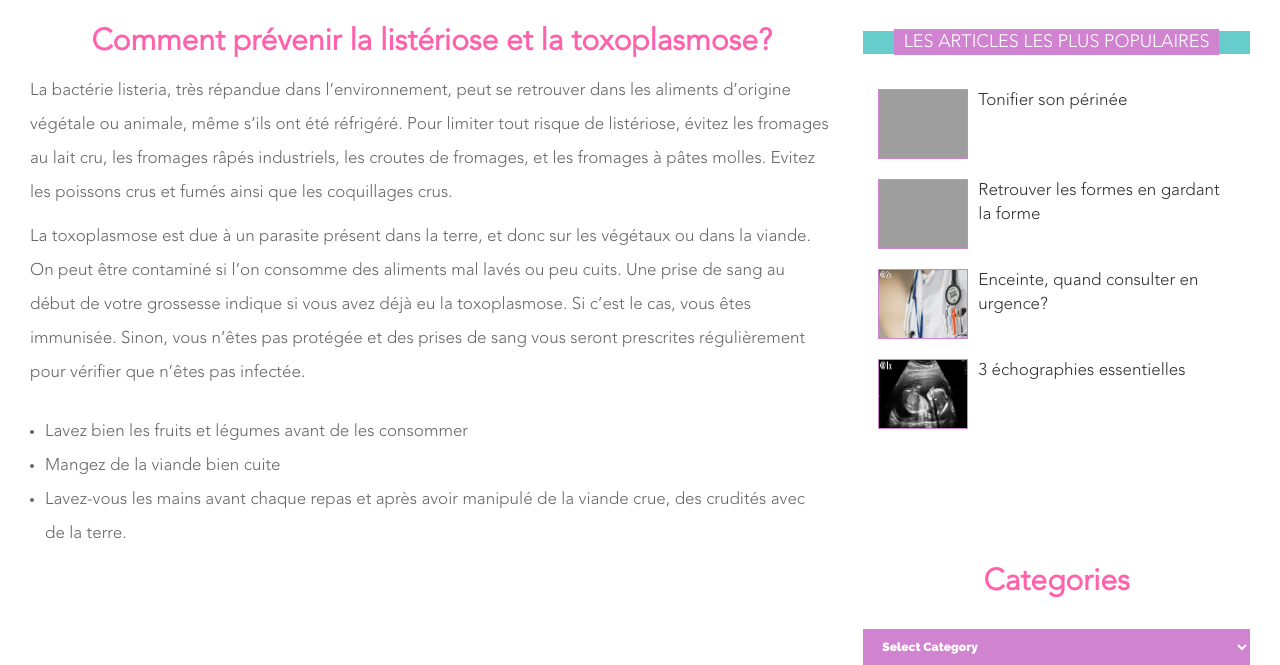
After one commit to AbdeladimLAAROUA/OumRose, a PHP site: page /blogContent.php in a window 1280 px wide. The commit adds this page. Shown: the part 567-1232 px from the top of the page. Run offline with PHP 8.4, Linux system fonts and the light colour scheme; some libraries are stand-ins or nearby versions; grey boxes are pictures that could not be loaded.

Commit message:
page des blogs

```diff
--- a/assets/css/blogStyle.css
+++ b/assets/css/blogStyle.css
@@ -10,9 +10,9 @@ License URI: http://www.gnu.org/licenses/gpl-2.0.html
 */
 
 body{background:#f5f5f5}
-ul{padding:0; margin:0; list-style:none}
-a{text-decoration:none; color:#2f2f2f}
-a:hover{color:#646464; text-decoration:none}
+ul{margin:0; list-style:none;}
+a{text-decoration:none; color:#2f2f2f;font-family: "avenir";}
+a:hover{color:#646464; text-decoration:none;font-family: "avenir";}
 a:focus{outline:none; text-decoration:none}
 h1, h2, h3, h4, h5, h6{font-family:'Oswald',sans-serif}
 h2{line-height:23px}
@@ -113,10 +113,10 @@ img:hover{opacity:0.75}
 .slick-prev{ background-image:url(images/slider_prev.png); background-repeat:no-repeat; background-position:center; left:10px}
 .slick-next:before{ content:""}
 .slick-next{ background-image:url(images/slider_next.png); background-repeat:no-repeat; background-position:center; left:60px}
-.slick-prev, .slick-next{background-color:#000; top:10%; width:40px; height:40px}
+.slick-prev, .slick-next{background-color:#d083cf; top:10%; width:40px; height:40px}
 .slick-prev:hover, .slick-next:hover{opacity:0.5}
 .latest_post{float:left; display:inline; width:100%}
-.latest_post > h2{background:none repeat scroll 0 0 #151515; color:#fff; font-family:'Oswald',sans-serif; font-size:18px; margin-top:5px; font-weight:400; margin-bottom:10px; margin-left:0; padding:0; position:relative; text-align:center; text-transform:uppercase}
+.latest_post > h2{background:none repeat scroll 0 0 #6cc; color:#fff; font-family:'Oswald',sans-serif; font-size:18px; margin-top:5px; font-weight:400; margin-bottom:10px; margin-left:0; padding:0; position:relative; text-align:center; text-transform:uppercase}
 .latest_post > h2 span{padding:4px 10px}
 .latest_postnav{height:auto !important; margin-top:20px}
 .latest_postnav li{margin-bottom:10px; float:left; width:100%}
@@ -127,22 +127,22 @@ img:hover{opacity:0.75}
 #contentSection{float:left; display:inline; width:100%; background-color:#fff; padding:0 30px}
 .left_content{float:left; display:inline; width:100%}
 .single_post_content{float:left; display:inline; width:100%; margin-bottom:20px}
-.single_post_content > h2{background:none repeat scroll 0 0 #151515; color:#fff; font-family:'Oswald',sans-serif; font-size:18px; font-weight:400; margin-bottom:10px; margin-left:0; margin-top:5px; padding:0; position:relative; text-align:center; text-transform:uppercase; margin-bottom:20px}
+.single_post_content > h2{background:none repeat scroll 0 0 #6cc; color:#fff; font-family:'Oswald',sans-serif; font-size:18px; font-weight:400; margin-bottom:10px; margin-left:0; margin-top:5px; padding:0; position:relative; text-align:center; text-transform:uppercase; margin-bottom:20px}
 .single_post_content > h2 span{padding:4px 10px}
 .single_post_content_left{float:left; display:inline; width:49%}
 .business_catgnav{}
 .business_catgnav li{float:left; display:block; width:100%}
 .bsbig_fig{width:100%}
 .bsbig_fig > a{display:block}
-.bsbig_fig > a img{width:100%}
-.bsbig_fig figcaption{color:#333; font-family:"Oswald",sans-serif; font-size:23px; font-weight:300; margin-top:10px; margin-bottom:10px}
+.bsbig_fig > a img{width:100%;height: 272px;}
+.bsbig_fig figcaption{height:60px;color:#333; font-family:"Oswald",sans-serif; font-size:23px; font-weight:300; margin-top:10px; margin-bottom:10px}
 .single_post_content_right{float:right; display:inline; width:48%}
 .right_content{float:left; display:inline; width:100%; min-height:300px}
 .spost_nav{}
 .spost_nav li{float:left; display:block; width:100%; margin-bottom:10px}
 .spost_nav .media-left{width:100px; height:80px}
-.media-left > img{height:70px; width:90px}
-.spost_nav .media-body > a{font-family:"Oswald",sans-serif}
+.media-left > img{height:70px; width:90px;border: solid 1px #d083cf;}
+/*.spost_nav .media-body > a{font-family:"Oswald",sans-serif}*/
 .featured_img{position:relative}
 .overlay:hover{ background:none repeat scroll 0 0 rgba(0,0,0,0.4)}
 .overlay{ bottom:0; display:block; left:0; position:absolute; width:100%; z-index:2; height:100%; -webkit-transition:all 0.5s; -mz-transition:all 0.5s; -ms-transition:all 0.5s; -o-transition:all 0.5s; transition:all 0.5s}
@@ -175,8 +175,8 @@ figure.effect-layla:hover figcaption::before, figure.effect-layla:hover figcapti
 figure.effect-layla:hover h2{padding-top:26%}
 figure.effect-layla:hover h2, figure.effect-layla:hover a{opacity:1; -webkit-transform:translate3d(0,-35px,0); transform:translate3d(0,-35px,0)}
 figure.effect-layla:hover figcaption::after, figure.effect-layla:hover h2, figure.effect-layla:hover a, figure.effect-layla:hover img{-webkit-transition-delay:0.15s; transition-delay:0.15s}
-.single_sidebar{float:left; display:inline; width:100%; margin-bottom:20px}
-.single_sidebar > h2{background:none repeat scroll 0 0 #151515; color:#fff; font-family:"Oswald",sans-serif; font-size:18px; font-weight:400; margin-bottom:10px; margin-left:0; margin-top:5px; padding:0; position:relative; text-align:center; text-transform:uppercase}
+.single_sidebar{float:left; display:inline; width:100%; margin-bottom:20px;height: 540px;}
+.single_sidebar > h2{background:none repeat scroll 0 0 #6cc; color:#fff; font-family:"Oswald",sans-serif; font-size:18px; font-weight:400; margin-bottom:10px; margin-left:0; margin-top:5px; padding:0; position:relative; text-align:center; text-transform:uppercase}
 .single_sidebar > h2 span{padding:4px 10px}
 .cat-item a{background:none repeat scroll 0 0 #e4e4e4; color:#888; display:block; float:left; border-bottom:none !important; font-size:13px; line-height:12px; margin:0 2px 2px 0; padding:12px 17px; -webkit-transition:all 0.5s; -mz-transition:all 0.5s; -ms-transition:all 0.5s; -o-transition:all 0.5s; transition:all 0.5s}
 .cat-item a:hover{color:#fff; text-decoration:none !important}
@@ -270,6 +270,13 @@ figure.effect-layla:hover figcaption::after, figure.effect-layla:hover h2, figur
 .contact_form input[type="text"], .contact_form input[type="email"], .contact_form textarea{border-radius:0; margin-bottom:30px}
 .contact_form input[type="submit"]{border:medium none; color:#fff; height:35px; padding:5px 10px; -webkit-transition:all 0.5s; -o-transition:all 0.5s; transition:all 0.5s}
 .contact_form input[type="submit"]:hover{border:1px solid #d083cf}
+.catBlogDescrition{height: 100px;}
+#contentSection .content{line-height: 2;}
+#contentSection h2{text-align: center;margin: 20px 0px;}
+#contentSection ul{list-style: inherit !important;}
+#contentSection p, #contentSection li {font-size: 17px;font-family: "avenir" !important;}
+#contentSection ul{padding:15px;}
+
 @media(max-width:1199px ){.logo_area{width:34%}.add_banner{width:580px}.nav-tabs > li{width:32.3%}.photograph_nav li{width:31.5%}
 @media(max-width:991px ){.add_banner{display:none}.logo_area{width:100%}.nav > li > a{padding:8px 8px}.latest_post_container{height:380px;overflow:hidden}#next-button{bottom:-2px}.single_iteam{height:415px}.photograph_nav li{width:47.7%}.related_post .spost_nav li{width:100%}.nav-tabs > li{width:31.9%}.nav-tabs > li > a{font-size:13px;padding-left:0 !important;padding-right:0 !important;text-align:center}}
 @media(max-width:767px ){.navbar-collapse{padding-left:15px}.mobile-show{display:block}.desktop-home{display:none}.navbar-inverse .navbar-nav > li > a{display:block}.header_top_left{width:100%}.header_top_right > p{display:none}.social_area{display:none}.single_iteam a{height:100%}.single_iteam a > img{height:100%}.error_page > a{margin-bottom:25px}.nav-tabs > li{width:32.6%}}
--- /dev/null
+++ b/blogContent.php
@@ -0,0 +1,158 @@
+<!DOCTYPE html>
+<html>
+<head>
+<title>Oumbox</title>
+<meta charset="utf-8">
+<meta http-equiv="X-UA-Compatible" content="IE=edge">
+<meta name="viewport" content="width=device-width, initial-scale=1">
+<link rel="stylesheet" type="text/css" href="assets/css/bootstrap.min.css">
+<link rel="stylesheet" type="text/css" href="assets/css/blogFont-awesome.min.css">
+<link rel="stylesheet" type="text/css" href="assets/css/blogAnimate.css">
+<link rel="stylesheet" type="text/css" href="assets/css/blogFont.css">
+<link rel="stylesheet" type="text/css" href="assets/css/blogLi-scroller.css">
+<link rel="stylesheet" type="text/css" href="assets/css/blogSlick.css">
+<link rel="stylesheet" type="text/css" href="assets/css/blogJquery.fancybox.css">
+<link rel="stylesheet" type="text/css" href="assets/css/blogTheme.css">
+<link rel="stylesheet" type="text/css" href="assets/css/blogStyle.css">
+
+
+<link rel="stylesheet" type="text/css" href="css/style.css">
+<link rel="stylesheet" type="text/css" href="css/component.css">
+<!-- header -->
+<link rel="stylesheet" type="text/css" href="css/header.css">
+<!--[if lt IE 9]>
+<script src="assets/js/html5shiv.min.js"></script>
+<script src="assets/js/respond.min.js"></script>
+<![endif]-->
+</head>
+<body>
+<!-- <div id="preloader">
+  <div id="status">&nbsp;</div>
+</div> -->
+<a class="scrollToTop" href="#"><i class="fa fa-angle-up"></i></a>
+<?php include('header.php'); ?>
+<div class="containerr">
+
+
+
+  <section id="newsSection">
+
+
+  </section>
+  <section id="sliderSection">
+    <div class="row">
+      <div class="col-lg-8 col-md-8 col-sm-8">
+        <div class="slick_slider">
+          <div class="single_iteam"> <a href="blogContent.php"> <img src="img/Toxoplasmose listeriose.jpg" alt=""></a>
+          </div>
+        </div>
+      </div>
+      <div class="col-lg-4 col-md-4 col-sm-4">
+        <div class="latest_post">
+          <h2><span>Derniers articles</span></h2>
+          <div class="latest_post_container">
+            <div id="prev-button"><i class="fa fa-chevron-up"></i></div>
+            <ul class="latest_postnav">
+              <li>
+                <div class="media"> <a href="blogContent.php" class="media-left"> <img alt="" src="img/sport-maman1x.jpeg"> </a>
+                  <div class="media-body"> <a href="blogContent.php" class="catg_title"> Tonifier son périnée</a> </div>
+                </div>
+              </li>
+              <li>
+                <div class="media"> <a href="blogContent.php" class="media-left"> <img alt="" src="img/prise-poids1x.jpeg"> </a>
+                  <div class="media-body"> <a href="blogContent.php" class="catg_title">Retrouver les formes en gardant la forme</a> </div>
+                </div>
+              </li>
+              <li>
+                <div class="media"> <a href="blogContent.php" class="media-left"> <img alt="" src="img/docteur2x.jpeg"> </a>
+                  <div class="media-body"> <a href="blogContent.php" class="catg_title">Enceinte, quand consulter en urgence?</a> </div>
+                </div>
+              </li>
+              <li>
+                <div class="media"> <a href="blogContent.php" class="media-left"> <img alt="" src="img/baby-ultrasound.jpeg"> </a>
+                  <div class="media-body"> <a href="blogContent.php" class="catg_title">3 échographies essentielles</a> </div>
+                </div>
+              </li>
+              <li>
+                <div class="media"> <a href="blogContent.php" class="media-left"> <img alt="" src="img/tenue-maman-grossesse.jpeg"> </a>
+                  <div class="media-body"> <a href="blogContent.php" class="catg_title">9 Basiques pour vous habiller pendant votre grossesse</a> </div>
+                </div>
+              </li>
+            </ul>
+            <div id="next-button"><i class="fa  fa-chevron-down"></i></div>
+          </div>
+        </div>
+      </div>
+    </div>
+  </section>
+  <section id="contentSection">
+    <div class="row">
+      <div class="col-lg-8 col-md-8 col-sm-8 content">
+        <h2>Comment prévenir la listériose et la toxoplasmose?</h2>
+
+        <p>
+          La bactérie listeria, très répandue dans l’environnement, peut se retrouver dans les aliments d’origine végétale ou animale, même s’ils ont été réfrigéré. Pour limiter tout risque de listériose, évitez les fromages au lait cru, les fromages râpés industriels, les croutes de fromages, et les fromages à pâtes molles. Evitez les poissons crus et fumés ainsi que les coquillages crus.
+        </p>
+        <p>
+          La toxoplasmose est due à un parasite présent dans la terre, et donc sur les végétaux ou dans la viande. On peut être contaminé si l’on consomme des aliments mal lavés ou peu cuits. Une prise de sang au début de votre grossesse indique si vous avez déjà eu la toxoplasmose. Si c’est le cas, vous êtes immunisée. Sinon, vous n’êtes pas protégée et des prises de sang vous seront prescrites régulièrement pour vérifier que n’êtes pas infectée.
+        </p>
+        <ul>
+          <li>Lavez bien les fruits et légumes avant de les consommer</li>
+          <li>Mangez de la viande bien cuite</li>
+          <li>Lavez-vous les mains avant chaque repas et après avoir manipulé de la viande crue, des crudités avec de la terre.</li>
+        </ul>
+      </div>
+      <div class="col-lg-4 col-md-4 col-sm-4">
+        <aside class="right_content">
+          <div class="single_sidebar">
+            <h2><span>Les articles les plus populaires</span></h2>
+            <ul class="spost_nav">
+              <li>
+                <div class="media wow fadeInDown"> <a href="blogContent.php" class="media-left"> <img alt="" src="img/sport-maman1x.jpeg"> </a>
+                  <div class="media-body"> <a href="blogContent.php" class="catg_title">Tonifier son périnée</a> </div>
+                </div>
+              </li>
+              <li>
+                <div class="media wow fadeInDown"> <a href="blogContent.php" class="media-left"> <img alt="" src="img/prise-poids1x.jpeg"> </a>
+                  <div class="media-body"> <a href="blogContent.php" class="catg_title">Retrouver les formes en gardant la forme</a> </div>
+                </div>
+              </li>
+              <li>
+                <div class="media wow fadeInDown"> <a href="blogContent.php" class="media-left"> <img alt="" src="img/docteur2x.jpeg"> </a>
+                  <div class="media-body"> <a href="blogContent.php" class="catg_title">Enceinte, quand consulter en urgence?</a> </div>
+                </div>
+              </li>
+              <li>
+                <div class="media wow fadeInDown"> <a href="blogContent.php" class="media-left"><img alt="" src="img/baby-ultrasound.jpeg"></a>
+                  <div class="media-body"> <a href="blogContent.php" class="catg_title">3 échographies essentielles</a> </div>
+                </div>
+              </li>
+            </ul>
+          </div>
+
+            <h2><span>Categories</span></h2>
+            <select class="catgArchive">
+              <option>Select Category</option>
+              <option>Life styles</option>
+              <option>Sports</option>
+              <option>Technology</option>
+              <option>Treads</option>
+            </select>
+          </div>
+        </aside>
+      </div>
+    </div>
+  </section>
+
+</div>
+
+<script src="assets/js/jquery.min.js"></script>
+<script src="assets/js/blogWow.min.js"></script>
+<script src="assets/js/bootstrap.min.js"></script>
+<script src="assets/js/blogSlick.min.js"></script>
+<script src="assets/js/blogJquery.li-scroller.1.0.js"></script>
+<script src="assets/js/blogJquery.newsTicker.min.js"></script>
+<script src="assets/js/blogJquery.fancybox.pack.js"></script>
+<script src="assets/js/blogCustom.js"></script>
+</body>
+</html>
--- a/css/header.css
+++ b/css/header.css
@@ -3,6 +3,7 @@
 
 .header2 ol,.header2 ul {
 	list-style: none;
+	padding-left: 0px;
 }
 .header2 blockquote,.header2 q {
 	quotes: none;
--- a/header.php
+++ b/header.php
@@ -148,7 +148,7 @@
 					<a href="#">Nos partenaires</a>
 				</li>
 				<li class="activee">
-					<a href="#">Articles</a>
+					<a href="blog.php">Articles</a>
 				</li>
 				<li class="activee">
 					<a href="#">Contactez-nous</a>
```
Also changed, not shown: blog.php (added, +439 -0 lines), img/allaitement1x.jpeg (added), img/baby-ultrasound.jpeg (added), img/bebe-dort1x.jpeg (added), img/docteur2x.jpeg (added), img/jeux-eveil1x.jpeg (added), img/repas-bb.jpeg (added), img/securite-maison1x.jpeg (added), img/tenue-maman-grossesse.jpeg (added), 1 other file.
